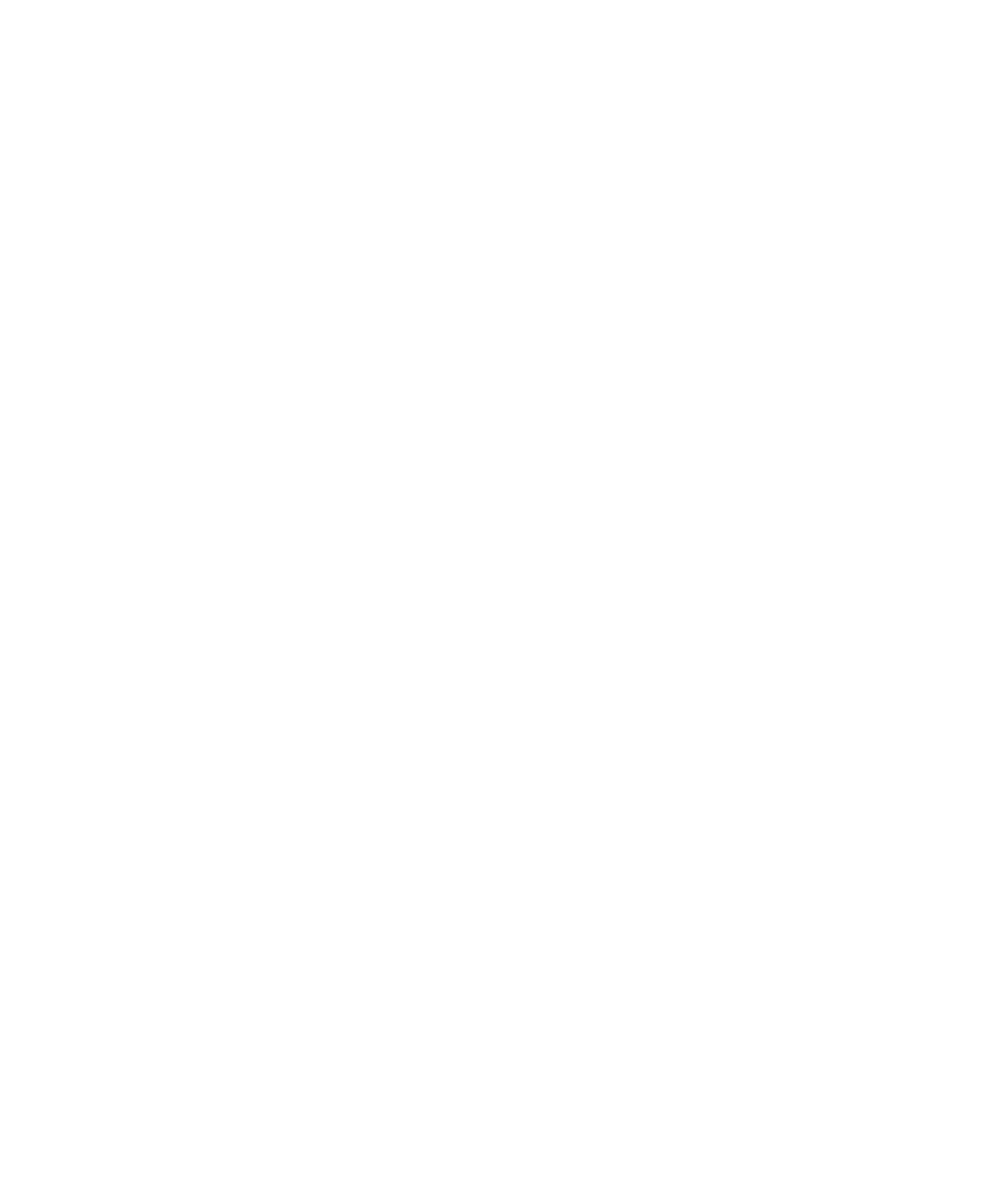
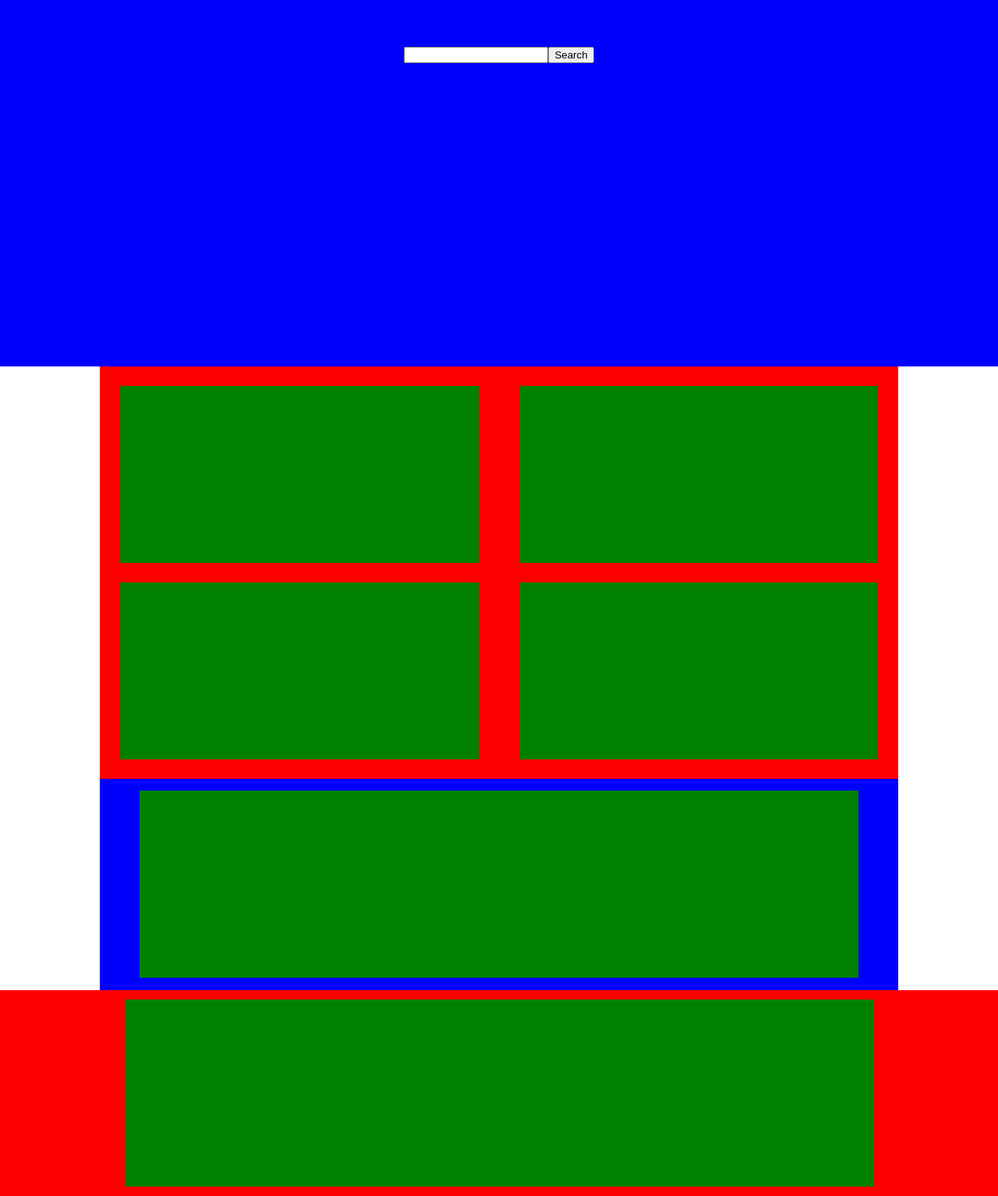
Before and after one commit to Use-My-Tools-BW/front-end, a React (Create React App) app: page / in a window 1280 px wide. Shown: the part 330-1864 px from the top of the page at 78% size. Before the commit the page ends 800 px from the top, so only its background shows below. Built offline with nearby package versions, Linux system fonts and the light colour scheme.

Commit message:
Added basic layout with background colors to depict div positioning. All elements with a green background will likely be removed/replaced with components.

```diff
--- a/src/components/Home.js
+++ b/src/components/Home.js
@@ -7,6 +7,30 @@ function Home(props) {
 
     return (
         <>
+            <div className="hero-search" style={{ height: '100vh', width: '100vw', display: 'flex', justifyContent: 'center', alignItems: 'center', backgroundColor: 'blue' }}>
+                <form>
+                    {/* handleChange and onSubmit will need to be added */}
+                    <input type="text"/>
+                    <button type="submit">Search</button>
+                </form>
+            </div>
+            <div className="featured-products-categories" style={{ height: '100vh', display: 'flex', justifyContent: 'center', alignItems: 'center', flexDirection: 'column' }}>
+                <div className="featured-products" style={{ height: '65vh', width: '80vw', paddingTop: 25, backgroundColor: 'red', display: 'flex', flexWrap: 'wrap', justifyContent: 'space-around' }}>
+                    {/* Replace divs below with card components getting props from state passed down */}
+                    <div style={{ height: '45%', width: '45%', backgroundColor: 'green' }} />
+                    <div style={{ height: '45%', width: '45%', backgroundColor: 'green' }} />
+                    <div style={{ height: '45%', width: '45%', backgroundColor: 'green' }} />
+                    <div style={{ height: '45%', width: '45%', backgroundColor: 'green' }} />
+                </div>
+                <div className="categories" style={{ height: '35vh', width: '80vw', backgroundColor: 'blue', display: 'flex', justifyContent: 'center', alignItems: 'center' }}>
+                    {/* Slider for categories will be added here. Most likely react-id-swiper (see npm) */}
+                    <div className="slider" style={{ height: '30vh', width: '90%', backgroundColor: 'green' }} />
+                </div>
+            </div>
+            <div className="home-button-icons" style={{ height: '33vh', width: '100%', backgroundColor: 'red', display: 'flex', justifyContent: 'center', alignItems: 'center' }}>
+                {/* Account, Borrow, Lend icon buttons mapped here */}
+                <div className="icons" style={{ width: '75vw', height: '30vh', backgroundColor: 'green' }} />
+            </div>
         </>
     )
 }
```
